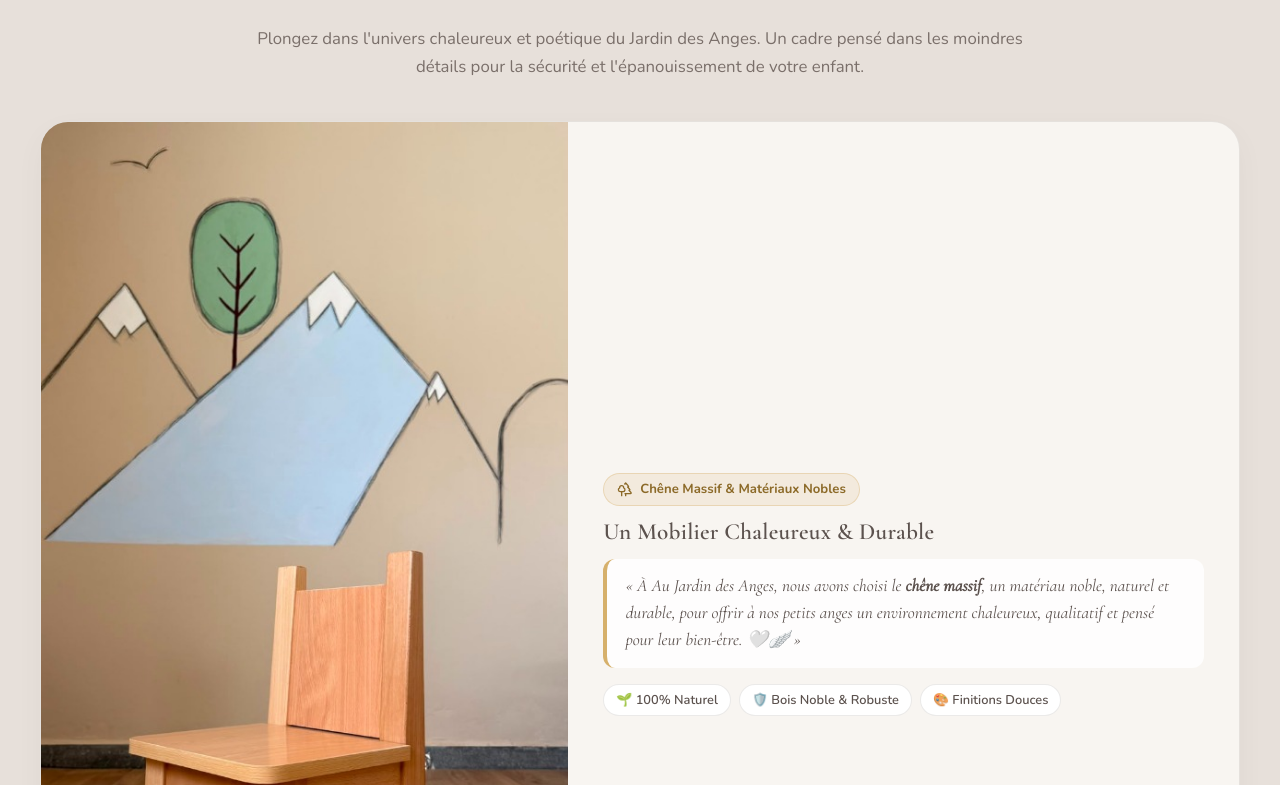
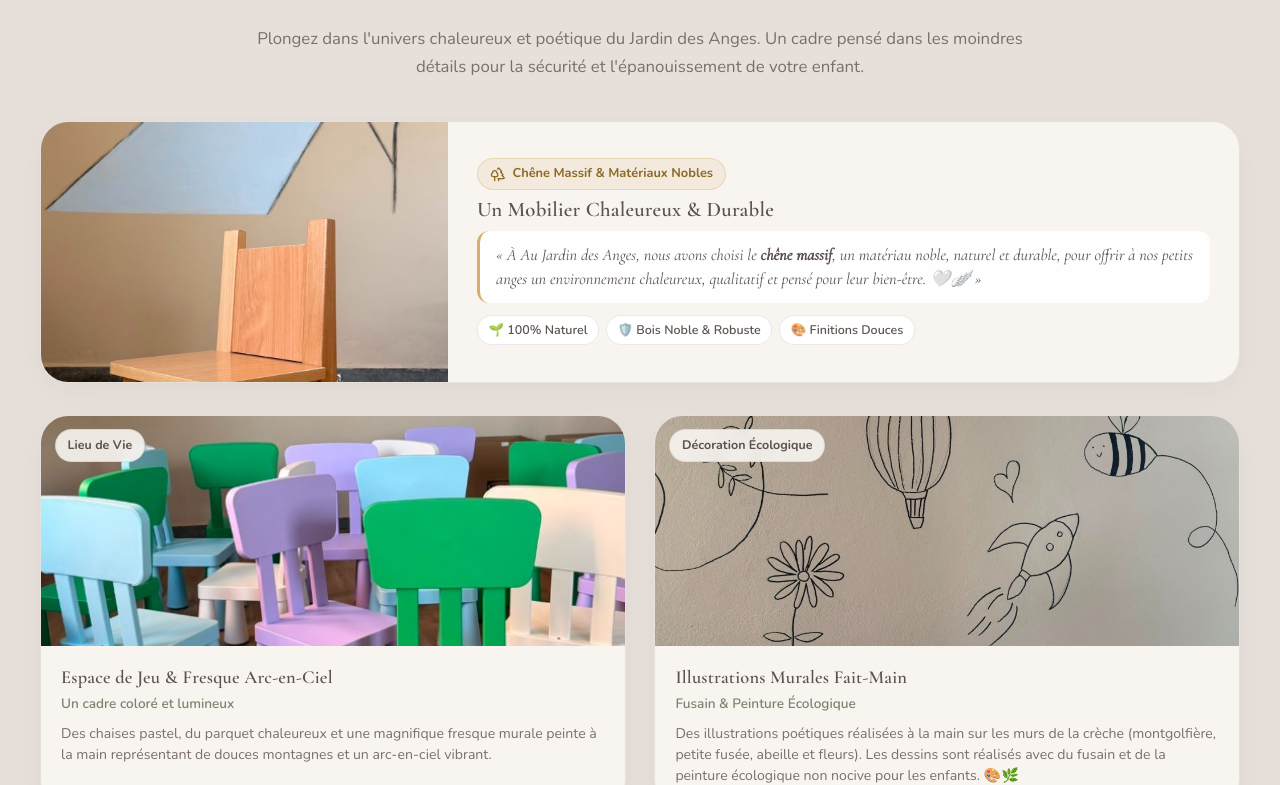
Before and after one commit to doha486/au-jardin-des-anges, a React (Vite) app: page / in a window 1280 px wide. Shown: the part 3895-4680 px from the top of the page. Built offline with nearby package versions, Linux system fonts and the light colour scheme.

Commit message:
Fix Lightbox Modal image to display 100% full uncropped photo, and compact Oak Chair banner height/padding on PC with zero empty space

```diff
--- a/src/components/Gallery.css
+++ b/src/components/Gallery.css
@@ -4,7 +4,7 @@
   position: relative;
 }
 
-/* Feature Oak Banner — Full Chair Image Visible */
+/* Feature Oak Banner — Compact & Zero Extra White Space */
 .oak-feature-banner {
   display: flex;
   flex-direction: column;
@@ -13,31 +13,31 @@
   border-radius: var(--radius-lg);
   overflow: hidden;
   margin-bottom: 2rem;
-  box-shadow: 0 8px 24px rgba(92, 82, 78, 0.06);
+  box-shadow: 0 6px 20px rgba(92, 82, 78, 0.05);
 }
 
 @media (min-width: 860px) {
   .oak-feature-banner {
     flex-direction: row;
-    align-items: stretch;
-    min-height: 380px;
+    align-items: center;
   }
 }
 
 .oak-banner-img-wrap {
   position: relative;
   width: 100%;
-  height: 280px;
+  height: 220px;
   cursor: pointer;
   overflow: hidden;
   background-color: #E7E0DA;
+  flex-shrink: 0;
 }
 
 @media (min-width: 860px) {
   .oak-banner-img-wrap {
-    width: 44%;
-    height: auto;
-    min-height: 380px;
+    width: 34%;
+    height: 260px;
+    align-self: stretch;
   }
 }
 
@@ -45,7 +45,7 @@
   width: 100%;
   height: 100%;
   object-fit: cover;
-  object-position: bottom center;
+  object-position: center;
   transition: transform var(--transition-normal);
 }
 
@@ -69,7 +69,7 @@
 }
 
 .oak-banner-content {
-  padding: 1.5rem 1.4rem;
+  padding: 1.25rem 1.2rem;
   display: flex;
   flex-direction: column;
   justify-content: center;
@@ -78,67 +78,68 @@
 
 @media (min-width: 860px) {
   .oak-banner-content {
-    padding: 2rem 2.2rem;
+    padding: 1.25rem 1.8rem;
   }
 }
 
 .oak-badge {
   display: inline-flex;
   align-items: center;
-  gap: 0.45rem;
+  gap: 0.4rem;
   background-color: rgba(214, 176, 107, 0.15);
   border: 1px solid var(--border-gold);
-  padding: 0.3rem 0.8rem;
+  padding: 0.25rem 0.75rem;
   border-radius: var(--radius-full);
-  font-size: 0.82rem;
+  font-size: 0.8rem;
   font-weight: 700;
   color: #8C6A28;
-  margin-bottom: 0.75rem;
+  margin-bottom: 0.5rem;
   align-self: flex-start;
 }
 
 .oak-banner-title {
-  font-size: 1.5rem;
+  font-size: 1.35rem;
   color: var(--text-main);
-  margin-bottom: 0.75rem;
+  margin-bottom: 0.5rem;
+  line-height: 1.2;
 }
 
 @media (min-width: 860px) {
   .oak-banner-title {
-    font-size: 1.45rem;
+    font-size: 1.3rem;
   }
 }
 
 .oak-quote {
   font-family: var(--font-title);
-  font-size: 1.08rem;
-  line-height: 1.55;
+  font-size: 1.02rem;
+  line-height: 1.5;
   color: var(--text-main);
-  background-color: rgba(255, 255, 255, 0.85);
-  padding: 0.9rem 1.15rem;
-  border-left: 4px solid var(--gold-soft);
+  background-color: rgba(255, 255, 255, 0.9);
+  padding: 0.75rem 1rem;
+  border-left: 3.5px solid var(--gold-soft);
   border-radius: var(--radius-sm);
-  margin-bottom: 1rem;
+  margin-bottom: 0.75rem;
   font-style: italic;
 }
 
 @media (max-width: 480px) {
   .oak-quote {
-    font-size: 0.95rem;
-    padding: 0.75rem 0.85rem;
+    font-size: 0.92rem;
+    padding: 0.65rem 0.8rem;
   }
 }
 
 .oak-tags-list {
   display: flex;
   flex-wrap: wrap;
-  gap: 0.5rem;
+  gap: 0.45rem;
 }
 
 .oak-tag-pill {
-  font-size: 0.8rem;
+  font-size: 0.78rem;
   font-weight: 600;
-  padding: 0.28rem 0.75rem;
+  padding: 0.22rem 0.65rem;
   background-color: #FFFFFF;
   border: 1px solid var(--border-light);
   border-radius: var(--radius-full);
@@ -186,7 +187,7 @@
 
 @media (min-width: 768px) {
   .gallery-img-wrap {
-    height: 240px;
+    height: 230px;
   }
 }
 
@@ -255,7 +256,7 @@
   line-height: 1.5;
 }
 
-/* Lightbox Modal */
+/* Lightbox Modal — Full Uncropped Photo Display */
 .lightbox-backdrop {
   position: fixed;
   inset: 0;
@@ -272,11 +273,14 @@
 .lightbox-content {
   position: relative;
   background-color: var(--bg-card);
-  max-width: 720px;
+  max-width: 780px;
   width: 100%;
   border-radius: var(--radius-lg);
   overflow: hidden;
   box-shadow: 0 20px 40px rgba(0, 0, 0, 0.25);
+  max-height: 90vh;
+  display: flex;
+  flex-direction: column;
 }
 
 .lightbox-close-btn {
@@ -286,7 +290,7 @@
   width: 36px;
   height: 36px;
   border-radius: 50%;
-  background-color: rgba(255, 255, 255, 0.9);
+  background-color: rgba(255, 255, 255, 0.92);
   border: 1px solid var(--border-light);
   display: flex;
   align-items: center;
@@ -294,6 +298,7 @@
   cursor: pointer;
   z-index: 10;
   transition: transform var(--transition-fast);
+  box-shadow: 0 4px 12px rgba(0, 0, 0, 0.15);
 }
 
 .lightbox-close-btn:hover {
@@ -303,19 +308,25 @@
 
 .lightbox-img-box {
   width: 100%;
-  max-height: 400px;
+  max-height: 520px;
   overflow: hidden;
-  background-color: #000;
+  background-color: #2D2724;
+  display: flex;
+  align-items: center;
+  justify-content: center;
+  padding: 0.5rem;
 }
 
 .lightbox-img-box img {
-  width: 100%;
-  height: 100%;
-  object-fit: contain;
+  max-width: 100%;
+  max-height: 500px;
+  object-fit: contain; /* Full uncropped image display */
+  border-radius: var(--radius-sm);
 }
 
 .lightbox-caption {
-  padding: 1.5rem;
+  padding: 1.25rem 1.5rem;
+  background-color: var(--bg-card);
 }
 
 .lightbox-tag {
@@ -325,17 +336,17 @@
   color: var(--green-olive);
   text-transform: uppercase;
   letter-spacing: 0.05em;
+  margin-bottom: 0.3rem;
+}
+
+.lightbox-title {
+  font-size: 1.3rem;
+  color: var(--text-main);
   margin-bottom: 0.4rem;
 }
 
-.lightbox-title {
-  font-size: 1.4rem;
-  color: var(--text-main);
-  margin-bottom: 0.5rem;
+.lightbox-desc {
+  font-size: 0.92rem;
+  color: var(--text-muted);
+  line-height: 1.55;
 }
-
-.lightbox-desc {
-  font-size: 0.95rem;
-  color: var(--text-muted);
-  line-height: 1.6;
-}
```
